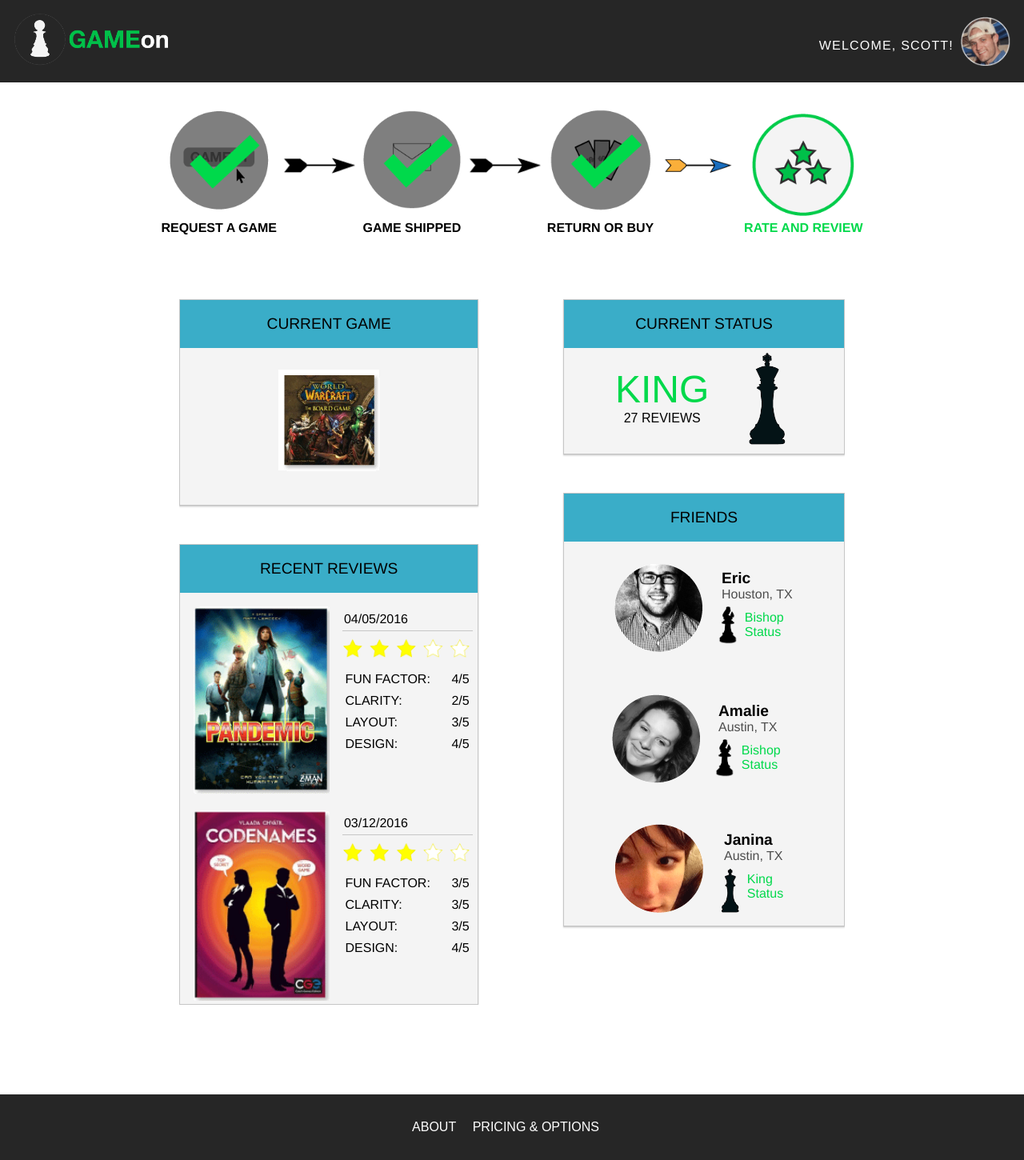
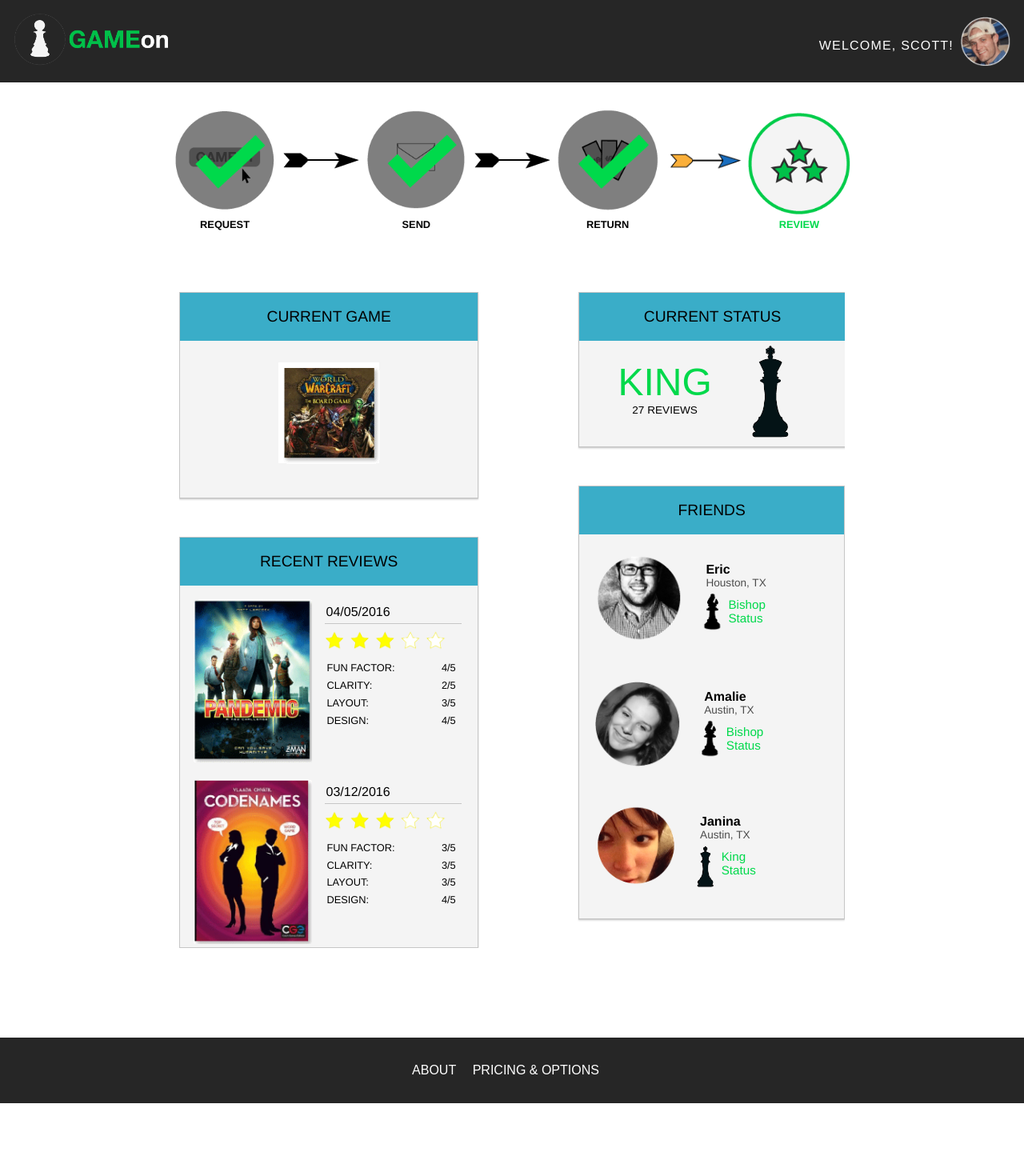
Before and after one commit to scottanderson5/GAME-ON, a Jekyll site: the page built from profile.html, in a window 1280 px wide. Shown: the whole page at 80% size. Built offline with Jekyll 4.4.1, drawn with Linux system fonts in a browser that asks for light colours; nearby versions of some CDN libraries; after the commit the page ends 1379 px from its top, so only the background shows below that.

Commit message:
Responsiveness Improved on Main Page

```diff
--- a/_sass/_profilepage.scss
+++ b/_sass/_profilepage.scss
@@ -22,12 +22,15 @@
 	margin: 2em auto 0em auto;
 	padding: 0em 0em 4em 0em;
 	text-align: center;
+	//width: 80%;
 
 }
 
 .step-wrap-profile{
 	display: none;
 	margin: 0 auto 1em auto;
+	width: 10%;
+	font-size: 80%;
 
 	a{
 		color: $MainFontColor;
@@ -43,6 +46,8 @@
 .step-wrap-profileB{
 	display: none;
 	margin: 0 auto 1em auto;
+	width: 10%;
+	font-size: 80%;
 
 	a{
 		text-decoration: none;
@@ -58,55 +63,65 @@
 .step-wrap-profileD{
 	display: inline-block;
 	margin: 0 auto 1em auto;
+	width: 60%;
+	font-size: 100%;
 
 	a{
 		text-decoration: none;
 		color: $MainFontColor;
 	}
 
+	@media (min-width: 600px){
+		width: 10%;
+		font-size: 80%;
+	}
+
 }
 
 .step-sizing-profile{
-	width: 13em;
+	//width: 13em;
+	width: 100%;
 
 	@media (min-width: 600px){
-		width: 7em;
+		//width: 7em;
 	}
 
 	@media (min-width: 900px){
-		width: 8em;
+		//width: 8em;
 	}
 }
 
 .works-arrow-profile{
 	display: none;
-	margin: 1em 0.5em 1.5em 0em;
+	margin-bottom: 2.35%;
+	width: 8%;
 
 
 	@media (min-width: 600px){
 		display: inline-block;
-		margin: 1em 0.5em 3.25em 0em;
-		width: 3em;
+		//margin: 1em 0.5em 3.25em 0em;
+		//width: 3em;
 	}
 
 	@media (min-width: 900px){
-		margin: 1em 0.5em 2em 0em;
-		width: 6em;
+		//margin: 1em 0.5em 2em 0em;
+		//width: 6em;
 	}
 
 }
 
 .works-arrow-profileB{
 	display: none;
-	margin: 0em 0em 4.5em 0em;
+	margin-bottom: 5.7%;
+	width: 8%;
 
 	@media (min-width: 600px){
 		display: inline-block;
-		width: 3em;
+		//width: 3em;
 	}
 
 	@media (min-width: 900px){
-		width: 6em;
+		//width: 6em;
 	}
 }
 
@@ -169,10 +184,11 @@
 
 .user-nowgame-bottom{
 	background-color: $BackgroundColor;
+	margin: 0 auto;
 }
 
 .thegame{
-	margin: 2em 0em 0em 5.5em;
+	//margin: 2em 0em 0em 5.5em;
 
 	@media (min-width: 350px){
 		margin: 2em 0em 0em 0em;
@@ -239,7 +255,7 @@
 	@media (min-width: 900px){
 		margin: 0em 0em 0em 1em;
 		float: left;
-		width: 46%;
+		width: 40%;
 	}
 }
 
@@ -257,6 +273,7 @@
 	font-size: 0.9em;
 
 
+
 	@media (min-width: 600px){
 		font-size: 0.8em;
 	}
@@ -265,6 +282,7 @@
 		font-size: 1em;
 		float: left;
 		margin: 0em 0em 0em 1em;
+		width: 45%;
 
 	}
 }
@@ -274,20 +292,27 @@
 	font-weight: $DashboardColumnTextFontWeight;
 	border-bottom: 1px solid $BorderColor;
 	padding: 0.5em 0.1em 0.3em 0.1em;
-	width: 10em;
+	//width: 10em;
+	width: 100%;
 }
 
 .single-user-review{
 	font-family: $MainFontFamily;
 	font-weight: $DashboardColumnTextFontWeight;
 	margin: 0.5em 0em 0em 0em;
+	padding: 0em 0em 1em 0em;
+
+	@media (min-width: 900px){
+		padding: 0em;
+	}
 }
 
 .stars-review{
-	width: 8em;
+	//width: 8em;
+	width: 90%;
 
 	@media (min-width: 350px){
-		width: 10em;
+		//width: 10em;
 		margin: 0.5em 0em 0em 0em;
 	}
 }
@@ -298,11 +323,11 @@
 	font-size: 1em;
 
 	@media (min-width: 600px){
-		font-size: 40%;
+		font-size: 80%;
 	}
 
 	@media (min-width: 900px){
-		font-size: 1em;
+		//font-size: 1em;
 	}
 }
 
@@ -325,7 +350,7 @@
 	}
 
 	@media (min-width: 350px){
-		padding: 0em 0em 0em 0em;
+		padding: 0em 0em 0em 1em;
 		float: right;
 	}
 }
@@ -334,16 +359,29 @@
 
 .user-details-wrap{
 	width: 22em;
+
 	margin: 1em auto;
 
 	@media (min-width: 600px){
-		width: 19em;
+		//width: 19em;
 		margin: 0;
 		float: right;
+		width: 40%;
 	}
 
 	@media (min-width: 900px){
-		width: 22em;
+		//width: 22em;
+	}
+}
+
+.user-reviews-bottom2{
+	background-color: $BackgroundColor;
+	//padding: 0em 0em 0em 3em;
+	width: 90%;
+	margin: 0 auto;
+
+	@media (min-width: 900px){
+		width: 100%;
 	}
 }
 
@@ -353,42 +391,84 @@
 	box-shadow: 0 1px 1px 0 rgba(0, 0, 0, 0.1), 0 2px 2px 0 rgba(0, 0, 0, 0.1);
 	height: 12em;
 	margin: 0em 0em 3em 0em;
+	width: 100%;
 }
 
 .user-status-description{
 	list-style-type: none;
 	text-align: center;
-	padding: 1em 0em 0em 0em;
+	padding: 1em 0em 0em 2em;
 	float: left;
+	width: 45%;
+
+	@media (min-width: 600px){
+		padding: 1.5em 0em 3em 2em;
+	}
 
 	@media (min-width: 900px){
-		padding: 1.5em 3em 3em 4em;
+		//padding: 1.5em 0em 3em 2em;
 	}
 }
 
 .user-li-status{
 	color: $StatusColor;
-	font-size: 48px;
+	//font-size: 43px;
+	font-size: 300%;
 
 	@media (min-width: 600px){
-		font-size: 40px;
+		//font-size: 40px;
+		font-size: 200%;
 	}
 
 	@media (min-width: 900px){
-		font-size: 48px;
+		//font-size: 43px;
+		font-size: 300%;
 	}
 }
 
+.user-li-reviews{
+	font-size: 85%;
+}
+
 .user-status-pic{
-	float: left;
-	padding: 0.3em 0em 0em 0em;
+	float: right;
+	padding: 0.3em 3em 0em 0em;
+	width: 20%;
+
+	@media (min-width: 600px){
+		float: left;
+		padding: 0.3em 0em 0em 1.5em;
+	}
+
+	@media (min-width: 900px){
+		padding: 0.3em 0em 0em 2em;
+	}
 }
 
 .largeking{
 	width: 3.1em;
+
+	@media (min-width: 600px){
+		width: 2.6em;
+	}
+
+	@media (min-width: 900px){
+		width: 3.1em;
+	}
+
 }
 
 //USER FRIENDS
+
+.review-example-top-right-left2{
+	padding: 0.5em 0em 0em 0em;
+	float: left;
+	width: 45%;
+}
+
+.dashboard-friend-pic{
+	width: 100%;
+}
 
 .user-reviews-friends{
 	border: 1px solid $BorderColor;
@@ -402,7 +482,7 @@
 	height: 30em;
 
 	@media (min-width: 350px){
-		padding: 0em 0em 0em 3em;
+		padding: 0em 0em 0em 0.5em;
 	}
 
 }
@@ -423,6 +503,7 @@
 	list-style-type: none;
 	text-align: left;
 	float: right;
+	width: 45%;
 
 }
 
--- a/_sass/_reviewexamples.scss
+++ b/_sass/_reviewexamples.scss
@@ -60,72 +60,85 @@
 
 .review-example-top{
 	overflow: hidden;
+	width: 100%;
 }
 
 .review-example-top-right{
 	display: inline-block;
 	margin: 0em 0em 0em 1em;
+	padding: 0em 0em 0em 0em;
+	width: 35%;
+}
+
+.review-example-game{
+	width: 90%;
 }
 
 .review-example-top-left{
-	padding: 0em 0.8em 0em 0.2em;
-	margin: 1em 0em 1em 0.5em;
+	padding: 0em 0em 1em 0.2em;
 	overflow: hidden;
 	display: inline-block;
+	width: 45%;
+}
 
-	@media (min-width: 600px){
-		margin: 0em 0em 2.5em 0.5em;
-	}
+
+.review-example-top-right-left{
+	padding: 1.5em 0em 0em 0em;
+	float: left;
+	width: 50%;
 }
 
 .user-example-pic{
-	//width: 35%;
-}
-
-.review-example-top-right-left{
-	padding: 0.5em 0em 0em 0em;
-	float: left;
+	width: 100%;
 }
 
 .review-example-top-right-right{
 	overflow: hidden;
-	margin: 1.2em 0em 0em 0em;
-	padding: 0em 0em 0em 0em;
+	margin: 1.8em 0em 0em 0em;
+	//padding: 0em 0em 0em 0em;
 	list-style-type: none;
 	text-align: left;
 	float: right;
+	width: 50%;
 
 }
 
 .user-info-wrap-status{
 	overflow: hidden;
+	width: 100%;
 }
 
 .user-info-wrap-top{
 	margin: 0em 0em 0em 0.3em;
+	//font-size: 100%;
 }
 
 .user-info-name{
 	font-family: $MainFontFamily;
 	font-weight: $ReviewUserFontWeight;
-	font-size: $ReviewUserFontSize;
+	//font-size: $ReviewUserFontSize;
+	font-size: 100%;
 }
 
 .user-town{
 	font-family: $MainFontFamily;
 	color: $UserTownColor;
+	font-size: 85%;
 }
 
 .status-symbol{
 	float: left;
+	width: 23%;
 }
 
 .k-symbol-size{
-	width: 1.5em;
+	//width: 1.5em;
+	width: 100%;
 }
 
 .b-symbol-size{
-	width: 1.6em;
+	//width: 1.6em;
+	width: 100%;
 	margin: 0.3em 0em 0em 0em;
 }
 
@@ -133,6 +146,7 @@
 	font-family: $MainFontFamily;
 	padding: 0.7em 0em 0em 0em;
 	float: left;
+	font-size: 95%;
 }
 
 .status-color{
@@ -146,7 +160,7 @@
 }
 
 .stars-min-pic{
-	width: 75%;
+	width: 65%;
 }
 
 .review-text{
@@ -182,7 +196,3 @@
 		}
 	}
 }
-
-.review-example-game{
-	//width: 20%;
-}
--- a/profile.html
+++ b/profile.html
@@ -6,7 +6,6 @@
 <div class="row">
 	<div class="col col-12 profile-main">
 
-	<!--<a class="js-open-modal" href="#" data-modal-id="popup2"> Click here </a>-->
 
 <!-- PROGRESS TRACKER -->
 		<div class="row">
@@ -17,7 +16,7 @@
 							<img src="Assets/requestblank.gif" class="step-sizing-profile">
 						</a>
 						<a class="js-open-modal" href="#" data-modal-id="popup">
-							<li class="works-explained-nameA">REQUEST A GAME</li>
+							<li class="works-explained-nameA">REQUEST</li>
 						</a>
 					</div>
 
@@ -28,7 +27,7 @@
 							<img src="Assets/litsection.gif" class="step-sizing-profile">
 						</a>
 						<a class="js-open-modal" href="#" data-modal-id="popup2">
-							<li class="works-explained-nameB">GAME SHIPPED</li>
+							<li class="works-explained-nameB">SEND</li>
 						</a>
 					</div>
 
@@ -39,7 +38,7 @@
 							<img src="Assets/returnblank.gif" class="step-sizing-profile">
 						</a>
 						<a class="js-open-modal" href="#" data-modal-id="popup3">
-							<li class="works-explained-nameC">RETURN OR BUY</li>
+							<li class="works-explained-nameC">RETURN</li>
 						</a>
 					</div>
 
@@ -49,7 +48,7 @@
 						<a href="review.html">
 							<img src="Assets/litrating.gif" class="step-sizing-profile">
 						<a href="review.html">
-							<li class="works-explained-nameP">RATE AND REVIEW</li>
+							<li class="works-explained-nameP">REVIEW</li>
 						</a>
 					</div>
 
@@ -159,11 +158,11 @@
 							<div class="user-reviews-top">
 								CURRENT STATUS
 							</div>
-							<div class="user-reviews-bottom">
+							<div class="user-reviews-bottom2">
 
 								<div class="user-status-description">
 									<li class="user-li-status">KING</li>
-									<li>27 REVIEWS</li>
+									<li class="user-li-reviews">27 REVIEWS</li>
 								</div>
 
 								<div class="user-status-pic">
@@ -183,8 +182,8 @@
 
 							<div class="friends-wrap">
 								<div class="friends-list-item">
-									<div class="review-example-top-right-left">
-										<img src="Assets/eric.gif">
+									<div class="review-example-top-right-left2">
+										<img src="Assets/eric.gif" class="dashboard-friend-pic">
 									</div>
 									<div class="friend-info-wrap">
 										<div class="user-info-wrap-top">
@@ -204,8 +203,8 @@
 								</div>
 
 								<div class="friends-list-item">
-									<div class="review-example-top-right-left">
-										<img src="Assets/amalie.gif">
+									<div class="review-example-top-right-left2">
+										<img src="Assets/amalie.gif" class="dashboard-friend-pic">
 									</div>
 									<div class="friend-info-wrap">
 										<div class="user-info-wrap-top">
@@ -225,8 +224,8 @@
 								</div>
 
 								<div class="friends-list-item">
-									<div class="review-example-top-right-left">
-										<img src="Assets/janina.gif">
+									<div class="review-example-top-right-left2">
+										<img src="Assets/janina.gif" class="dashboard-friend-pic">
 									</div>
 									<div class="friend-info-wrap">
 										<div class="user-info-wrap-top">
```
